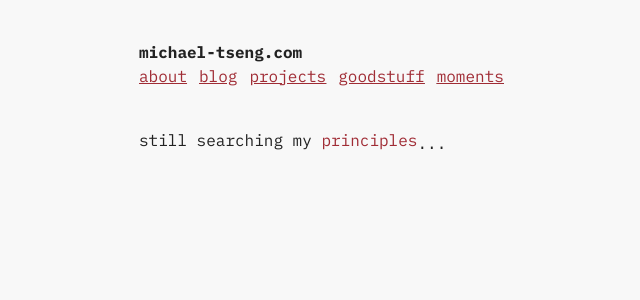
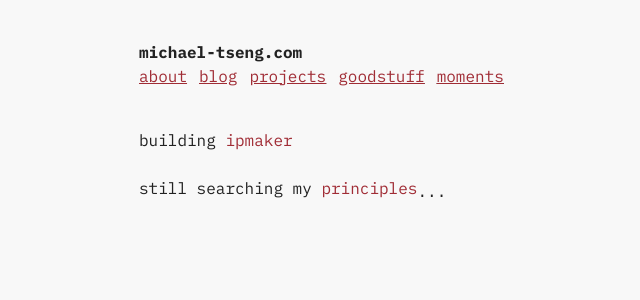
Before and after one commit to tsengtinghan/michael-tseng.com, a Next.js app: page / in a window 1280 px wide. Shown: the top 300 px of the page, without its empty margins (181-821 px from the left). Built offline with nearby package versions, Linux system fonts and the light colour scheme.

Commit message:
update home page

```diff
--- a/app/page.tsx
+++ b/app/page.tsx
@@ -2,6 +2,10 @@ import Link from "next/link";
 export default function Homepage() {
   return (
     <div>
+      building
+      <Link href={"https://ipmakerv2.vercel.app/"}> ipmaker</Link>
+      <br />
+      <br />
       still searching my{" "}
       <Link
         href={"https://www.youtube.com/watch?v=PUv66718DII"}
```
